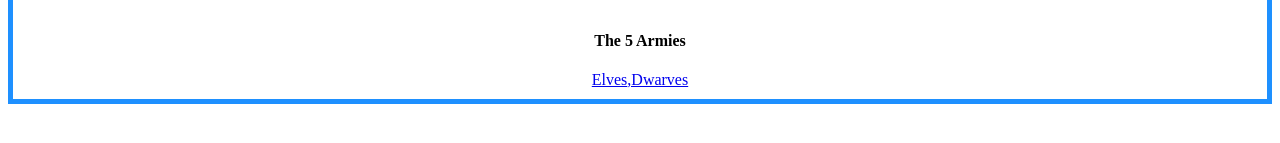
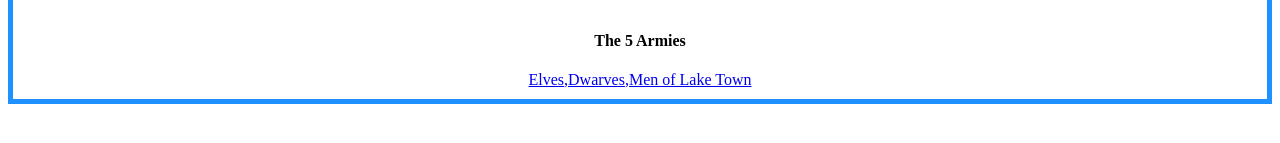
Before and after one commit to copieck/webdevelopment, a website: page grid/index.html in a window 1280 px wide. Shown: the part 423-566 px from the top of the page. Drawn offline with Linux system fonts and the light colour scheme.

Commit message:
creating homepage

```diff
--- a/grid/index.html
+++ b/grid/index.html
@@ -41,7 +41,7 @@
   <div class="header"><h2>The Hobbit Characters</h2></div>
   <div class="menu"><a href="https://lotr.fandom.com/wiki/Bilbo_Baggins">Bilbo</a><br><a href="https://lotr.fandom.com/wiki/Gollum">Gollum</a><br><a href="https://lotr.fandom.com/wiki/Gandalf">Gandalf</a></div>
   <div class="content"><h3>The Company of Thorin</h3><p>Balin, Dwalin, Oin, Gloin, Fili, Kili, Dori, Ori, Nori, Bifur, Bofur, Bombur</p><img src="Company.webp" width="250" height="200"></div>
-  <div class="footer"><h4>The 5 Armies</h4><a href=https://lotr.fandom.com/wiki/Elves>Elves</a><a href=https://lotr.fandom.com/wiki/Dwarves>,Dwarves</a></div>
+  <div class="footer"><h4>The 5 Armies</h4><a href="https://lotr.fandom.com/wiki/Elves">Elves</a><a href="https://lotr.fandom.com/wiki/Dwarves">,Dwarves</a><a href="https://lotr.fandom.com/wiki/Bard">,Men of Lake Town</a></div>
 </div>
 
 </body>
```
